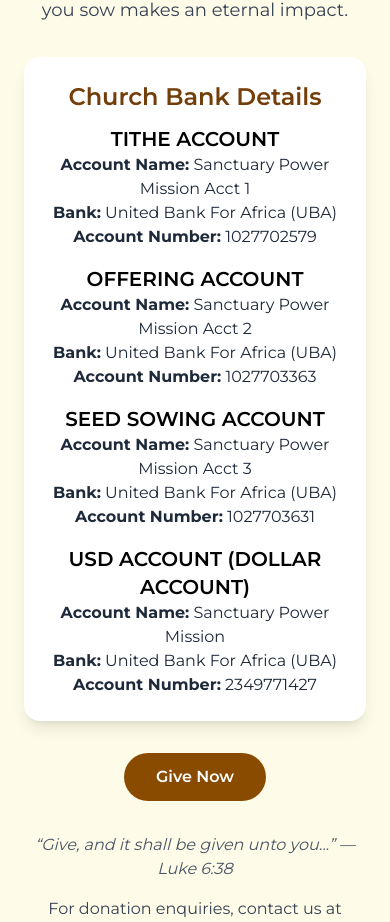
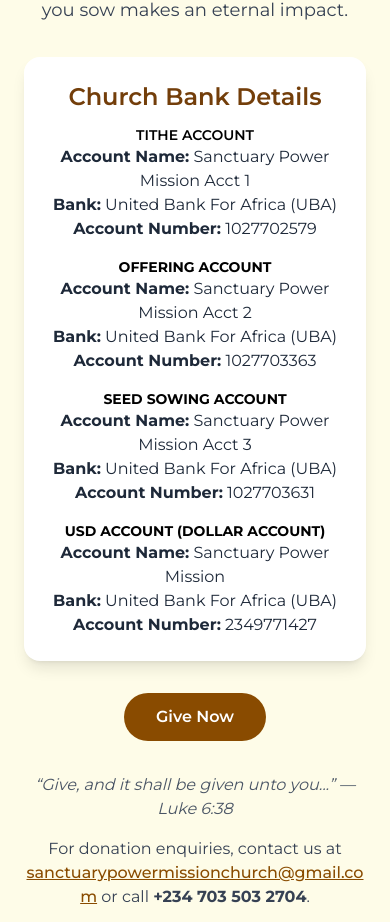
Before and after one commit to princevictorchinecheremuohia-afk/sanctuary-power-mission, a React (Vite) app: page /donate in a window 390 px wide. Shown: the part 779-1701 px from the top of the page. Built offline with nearby package versions, Linux system fonts and the light colour scheme.

Commit message:
updated the contact section

```diff
--- a/src/components/ContactSection.jsx
+++ b/src/components/ContactSection.jsx
@@ -130,7 +130,7 @@
                 />
               </div>
               <h3 className="font-bold text-xl mt-5">{link.title}</h3>
-              <p className="mt-2">{link.text}</p>
+              <p className="mt-2 wrap-break-word">{link.text}</p>
             </div>
           ))}
 
--- a/src/components/DonateSection.jsx
+++ b/src/components/DonateSection.jsx
@@ -31,7 +31,7 @@
               Church Bank Details
             </h3>
 
-            <h4 className="text-xl font-semibold">TITHE ACCOUNT</h4>
+            <h4 className="text-sm md:text-xl font-semibold">TITHE ACCOUNT</h4>
             <p className="text-gray-800">
               <strong>Account Name:</strong> Sanctuary Power Mission Acct 1
               <br />
@@ -40,7 +40,7 @@
               <strong>Account Number:</strong> 1027702579
             </p>
 
-            <h4 className="text-xl font-semibold mt-4 md:mt-3">
+            <h4 className="text-sm md:text-xl font-bold mt-4 md:mt-3">
               OFFERING ACCOUNT
             </h4>
             <p className="text-gray-800">
@@ -51,7 +51,7 @@
               <strong>Account Number:</strong> 1027703363
             </p>
 
-            <h4 className="text-xl font-semibold mt-4 md:mt-3">
+            <h4 className="text-sm md:text-xl font-bold mt-4 md:mt-3">
               SEED SOWING ACCOUNT
             </h4>
             <p className="text-gray-800">
@@ -62,7 +62,7 @@
               <strong>Account Number:</strong> 1027703631
             </p>
 
-            <h4 className="text-xl font-semibold mt-4 md:mt-3">
+            <h4 className="text-sm md:text-xl font-bold mt-4 md:mt-3">
               USD ACCOUNT (DOLLAR ACCOUNT)
             </h4>
             <p className="text-gray-800">
```
